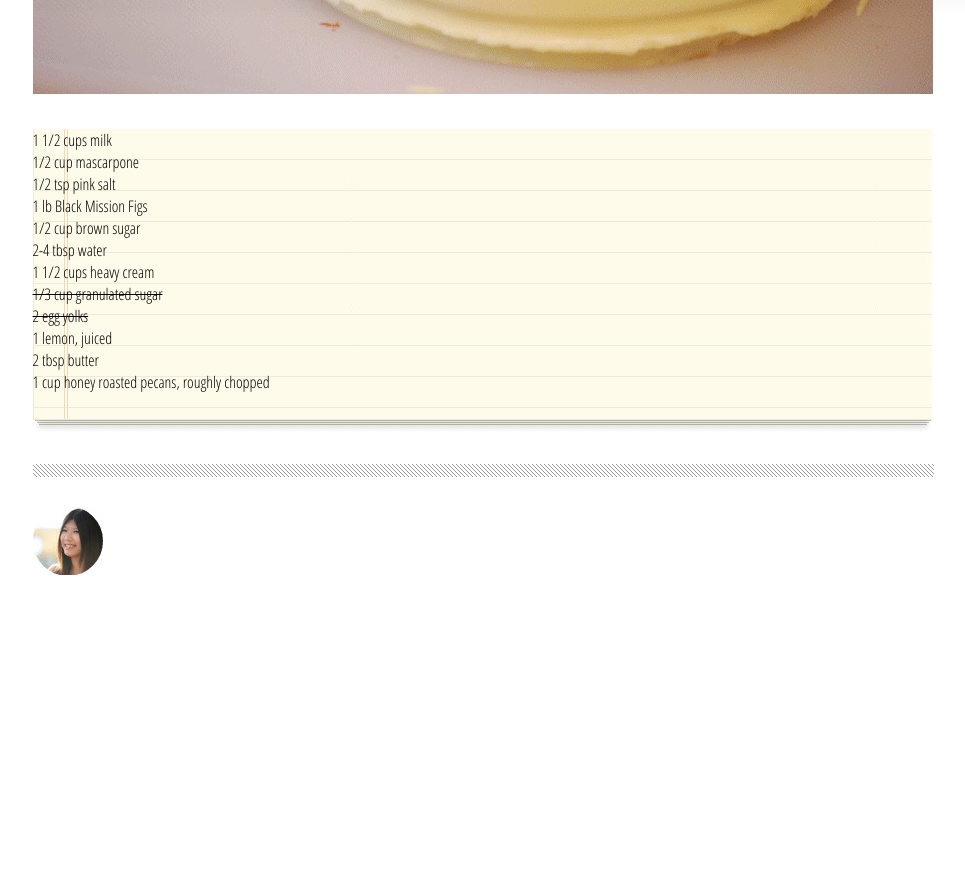
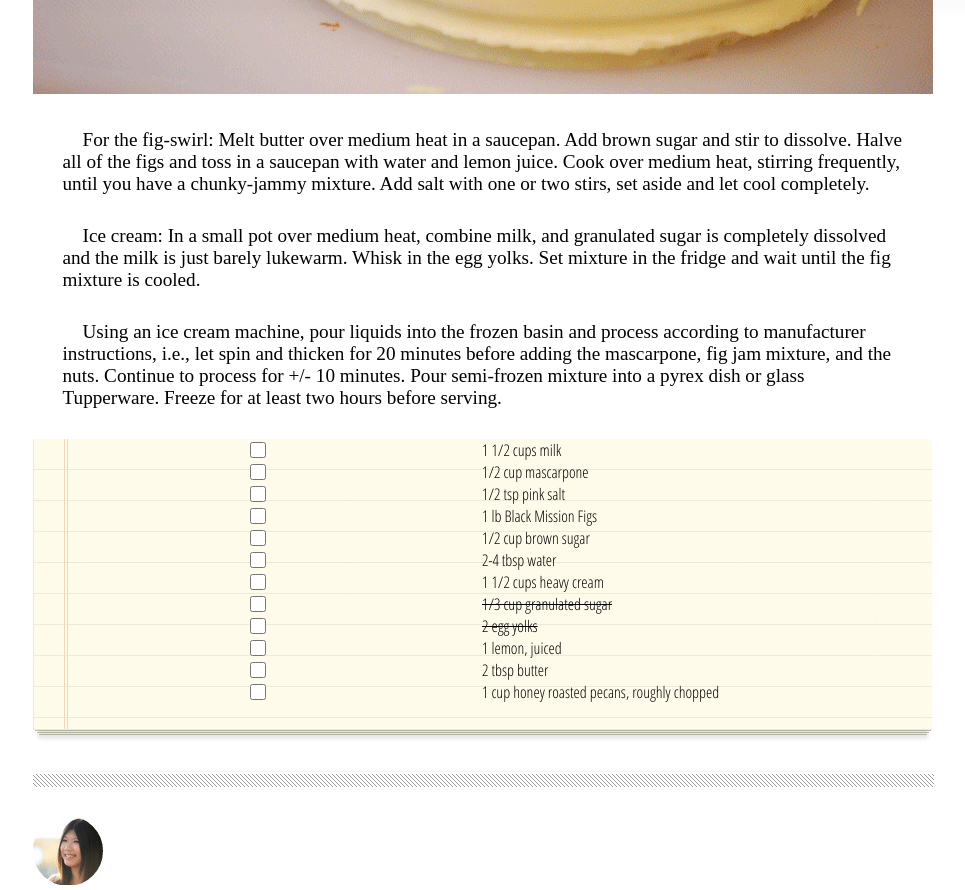
Before and after one commit to Alice-Retz/lab-10a-chocolatepizza, a plain HTML site: page index.html in a window 1280 px wide. Shown: the part 800-1690 px from the top of the page, without its empty margins (157-1122 px from the left). Before the commit the page ends 1380 px from the top, so only its background shows below. Drawn offline with Linux system fonts and the light colour scheme.

Commit message:
paragraphs and list elements

```diff
--- a/index.html
+++ b/index.html
@@ -56,27 +56,27 @@
 
         <img src="./assets/choco-pizza.png" alt="Chocolate pizza">
         <section>
-            <p></p>
-            <p></p>
-            <p></p>
+            <p>For the fig-swirl: Melt butter over medium heat in a saucepan. Add brown sugar and stir to dissolve. Halve all of the figs and toss in a saucepan with water and lemon juice. Cook over medium heat, stirring frequently, until you have a chunky-jammy mixture. Add salt with one or two stirs, set aside and let cool completely.</p>
+            <p>Ice cream: In a small pot over medium heat, combine milk, and granulated sugar is completely dissolved and the milk is just barely lukewarm. Whisk in the egg yolks. Set mixture in the fridge and wait until the fig mixture is cooled.</p>
+            <p>Using an ice cream machine, pour liquids into the frozen basin and process according to manufacturer instructions, i.e., let spin and thicken for 20 minutes before adding the mascarpone, fig jam mixture, and the nuts. Continue to process for +/- 10 minutes. Pour semi-frozen mixture into a pyrex dish or glass Tupperware. Freeze for at least two hours before serving.</p>
         </section>
         <section id="recipe">
             <ul>
             <section>
-                <li>1 1/2 cups milk</li>
-                <li>1/2 cup mascarpone</li>
-                <li>1/2 tsp pink salt</li>
-                <li>1 lb Black Mission Figs</li>
-                <li>1/2 cup brown sugar</li>
-                <li>2-4 tbsp water</li>
+                <input id="test" type="checkbox">1 1/2 cups milk</input>
+                <input type="checkbox">1/2 cup mascarpone</input>
+                <input type="checkbox">1/2 tsp pink salt</input>
+                <input type="checkbox">1 lb Black Mission Figs</input>
+                <input type="checkbox">1/2 cup brown sugar</input>
+                <input type="checkbox">2-4 tbsp water</input>
             </section>
             <section>
-                <li>1 1/2 cups heavy cream</li>
-                <li> <strike>1/3 cup granulated sugar</strike></li>
-                <li><strike>2 egg yolks</strike></li>
-                <li>1 lemon, juiced</li>
-                <li>2 tbsp butter</li>
-                <li>1 cup honey roasted pecans, roughly chopped</li>
+                <input type="checkbox">1 1/2 cups heavy cream</input>
+                <input type="checkbox"> <strike>1/3 cup granulated sugar</strike></input>
+                <input type="checkbox"><strike>2 egg yolks</strike></input>
+                <input type="checkbox">1 lemon, juiced</input>
+                <input type="checkbox">2 tbsp butter</input>
+                <input type="checkbox">1 cup honey roasted pecans, roughly chopped</input>
             </section>
             </ul>
         </section>
--- a/styles/home.css
+++ b/styles/home.css
@@ -40,6 +40,13 @@ h3 {
 h4 {
     font-size: .7em;
     margin-top: -6px;
+}
+
+p {
+    text-indent: 20px;
+    font-family: serif;
+    font-size: 1.2em;
+
 }
 
 header {
@@ -85,3 +92,14 @@ nav {
     height: 305px;
     width: 899px;
 }
+
+#recipe section {
+    display: grid;
+    grid-template-columns: 1fr 1fr;
+    padding: 0;
+}
+
+#test {
+    display: flex;
+    flex-direction: row;
+}
```
